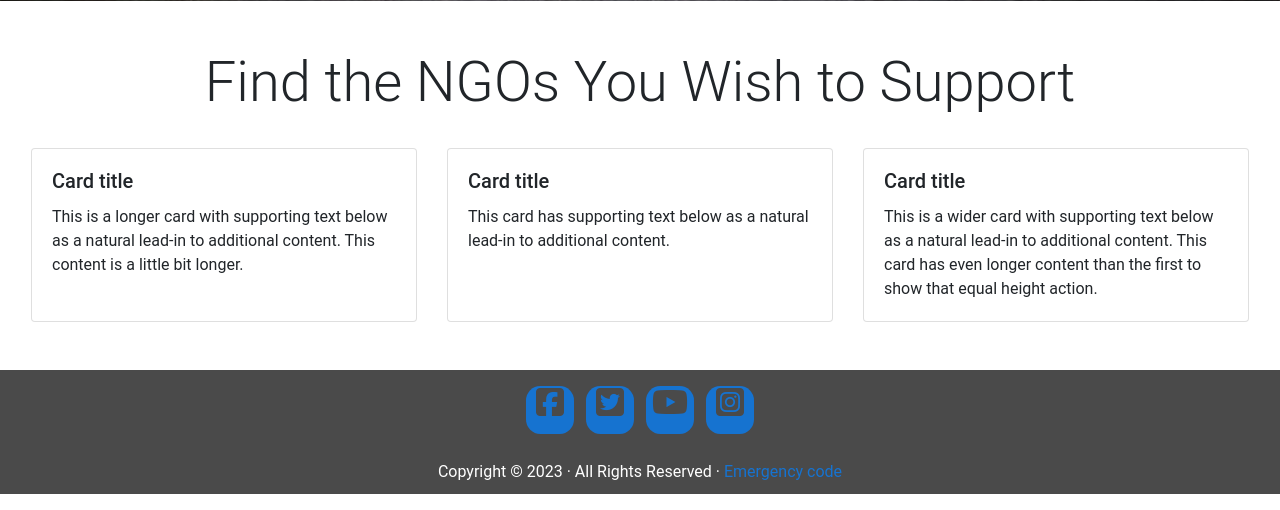
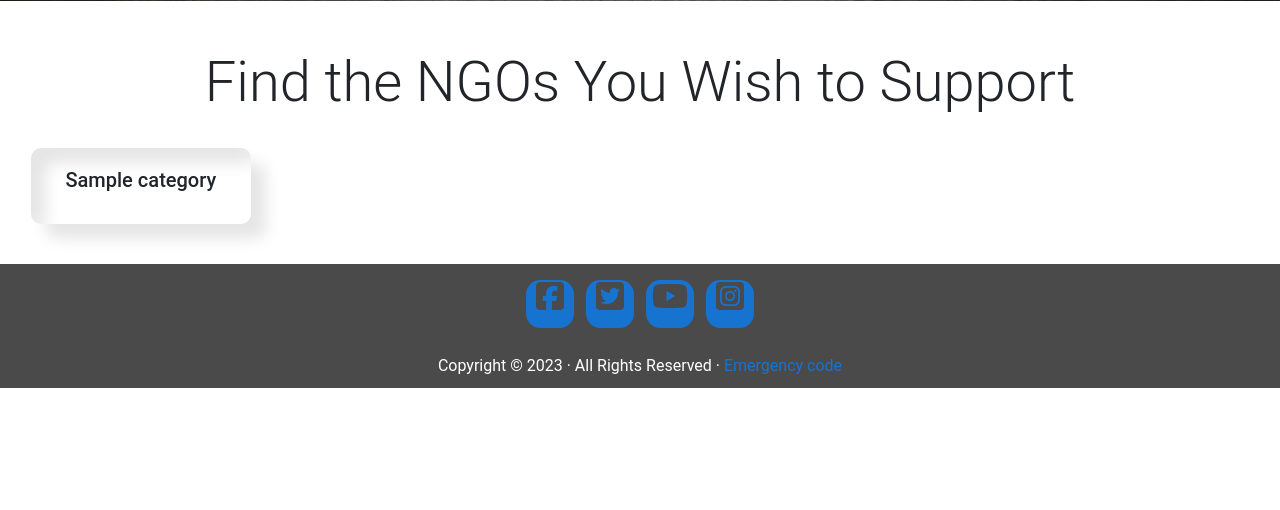
Before and after one commit to Lee-moran/emergency-code, a Django app: page / in a window 1280 px wide. Shown: the part 684-1194 px from the top of the page. After the commit the page ends 1072 px from the top, so only its background shows below. Run offline with Django 3.2, Linux system fonts and the light colour scheme; tables that the repository leaves empty hold one stand-in row (values such as "Sample post"); some libraries are stand-ins or nearby versions.

Commit message:
completed categories cards for home page

```diff
--- a/home/templates/home/index.html
+++ b/home/templates/home/index.html
@@ -74,36 +74,21 @@
     </div>
 
     <!-- NGO CATEGORIES AREA -->
-    <div class="row text-center d-flex justify-content-around mt-5">
-        <div class="col-12">
-            <h3 class="display-4">Find the NGOs You Wish to Support</h3>
+    <div class="text-center mt-5">
+            <h3 class="display-4 pb-3">Find the NGOs You Wish to Support</h3>
+    </div>
+        <div class="row row-cols-1 row-cols-sm-2 row-cols-md-3 row-cols-lg-4 row-cols-xl-5 mx-3 my-3">
+            {% for category in categories %}
+            <div class="col mb-4">
+                <div class="card h-100 card-alt">
+                    <!-- <img class="card-img-top" src="..." alt="Card image cap"> -->
+                    <div class="card-body">
+                        <h5 class="card-title text-center">{{ category.friendly_name }}</h5>
+                    </div>
+                </div>
+            </div>
+            {% endfor %}
         </div>
-    </div>
-    <div class="card-deck d-flex ml-3 mr-3 mt-4 mb-5">
-        <div class="card">
-            <!-- <img class="card-img-top" src="..." alt="Card image cap"> -->
-            <div class="card-body">
-                <h5 class="card-title">Card title</h5>
-                <p class="card-text">This is a longer card with supporting text below as a natural lead-in to additional
-                    content. This content is a little bit longer.</p>
-            </div>
-        </div>
-        <div class="card">
-            <!-- <img class="card-img-top" src="..." alt="Card image cap"> -->
-            <div class="card-body">
-                <h5 class="card-title">Card title</h5>
-                <p class="card-text">This card has supporting text below as a natural lead-in to additional content.</p>
-            </div>
-        </div>
-        <div class="card">
-            <!-- <img class="card-img-top" src="..." alt="Card image cap"> -->
-            <div class="card-body">
-                <h5 class="card-title">Card title</h5>
-                <p class="card-text">This is a wider card with supporting text below as a natural lead-in to additional
-                    content. This card has even longer content than the first to show that equal height action.</p>
-            </div>
-        </div>
-    </div>
 
 
 {% endblock %}
--- a/home/views.py
+++ b/home/views.py
@@ -10,4 +10,4 @@ def index(request):
         'categories': categories,
     }
 
-    return render(request, 'home/index.html')
+    return render(request, 'home/index.html', context)
--- a/static/css/base.css
+++ b/static/css/base.css
@@ -20,6 +20,8 @@
     --third-color: #555;
     --background-color: #fff;
     --shadow-color: #4a4a4a;
+    --box-shadow: 8px 8px 8px rgba(0,0,0,0.6),
+                  8px 8px 35px rgba(255,255,255,0.3);
 }
 
 main {
@@ -98,3 +100,15 @@ footer {
 .text-blue {
     color: #1848f1;
 }
+
+/* -------------------------------- Categories Cards Styling */
+.card-alt {
+    align-items: center;
+    border-radius: 10px;
+    display: flex;
+    border: 10px solid var(--clr);
+    box-shadow: -10px -10px 10px rgba(255, 255, 255, 0.2),
+                15px 15px 15px rgba(0, 0, 0, 0.1),
+                -10px -10px 10px rgba(255, 255, 255, 0.2) inset,
+                15px 15px 15px rgba(0, 0, 0, 0.1) inset;
+}
```
